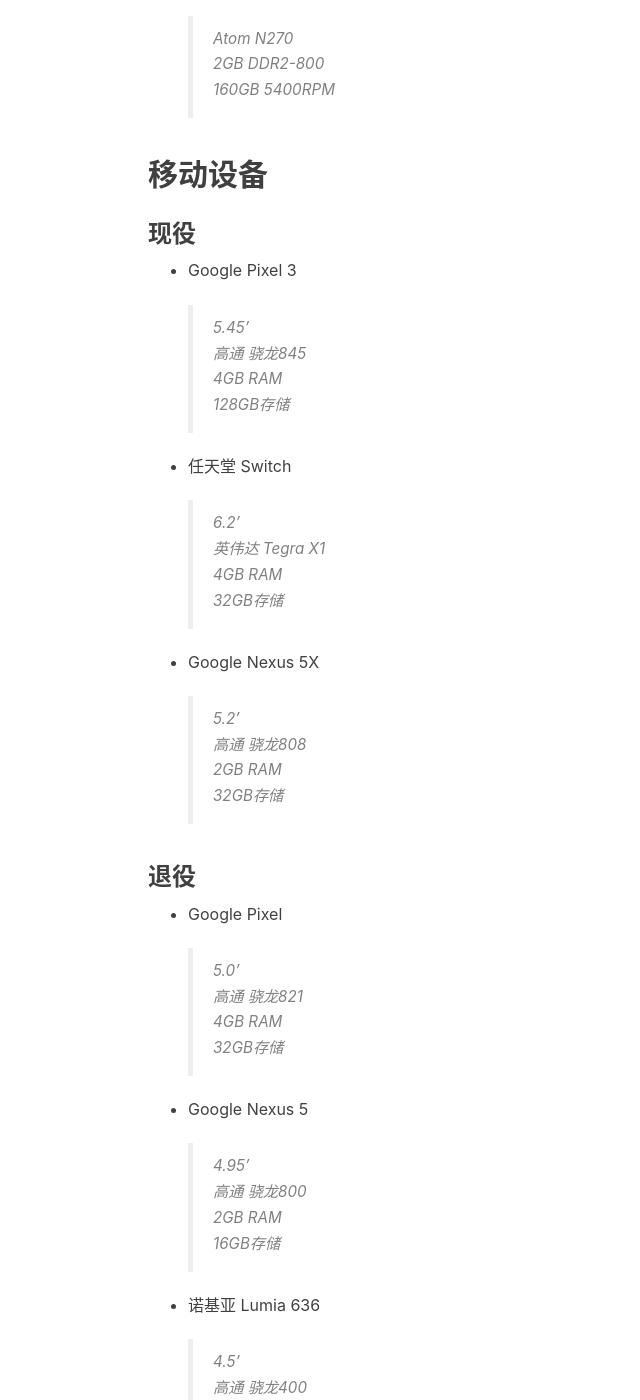
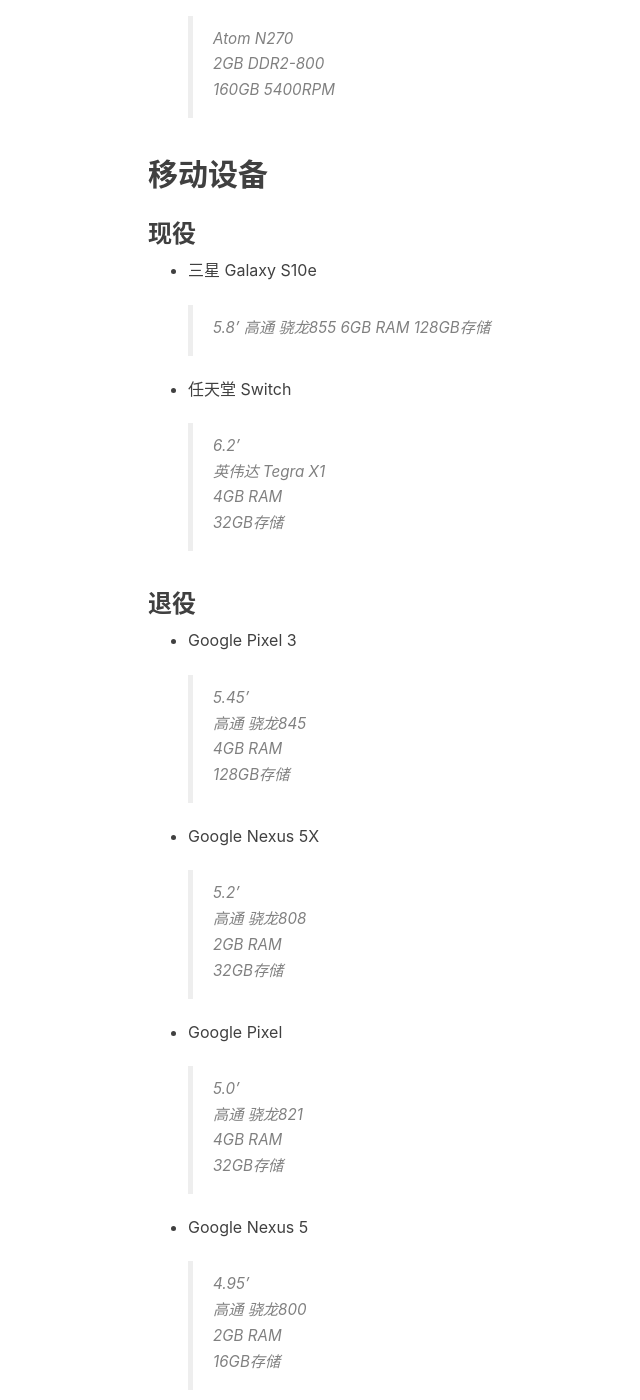
Before and after one commit to Duck1998/Duck1998.github.io, a Jekyll site: the page built from _posts/2019-07-02-consumer-electronics-log.md, in a window 1280 px wide and 1400 px high, scrolled down 2069 px. Shown: the whole window, without its empty margins (117-757 px from the left). Built offline with Jekyll 4.4.1, drawn with Linux system fonts in a browser that asks for light colours; nearby versions of some CDN libraries; comment, search, counter and statistics services are not loaded.

Commit message:
[文章更新] 消费性电子产品变迁记录

```diff
--- a/_posts/2019-07-02-consumer-electronics-log.md
+++ b/_posts/2019-07-02-consumer-electronics-log.md
@@ -56,10 +56,10 @@
 
 ## 移动设备
 ### 现役
-- Google Pixel 3
-  > 5.45'
-  > 高通 骁龙845
-  > 4GB RAM
+- 三星 Galaxy S10e
+  > 5.8'
+  > 高通 骁龙855
+  > 6GB RAM
   > 128GB存储
 
 - 任天堂 Switch
@@ -68,13 +68,19 @@
   > 4GB RAM
   > 32GB存储
 
+### 退役
+- Google Pixel 3
+  > 5.45'
+  > 高通 骁龙845
+  > 4GB RAM
+  > 128GB存储
+
 - Google Nexus 5X
   > 5.2'
   > 高通 骁龙808
   > 2GB RAM
   > 32GB存储
 
-### 退役
 - Google Pixel
   > 5.0'
   > 高通 骁龙821
```
